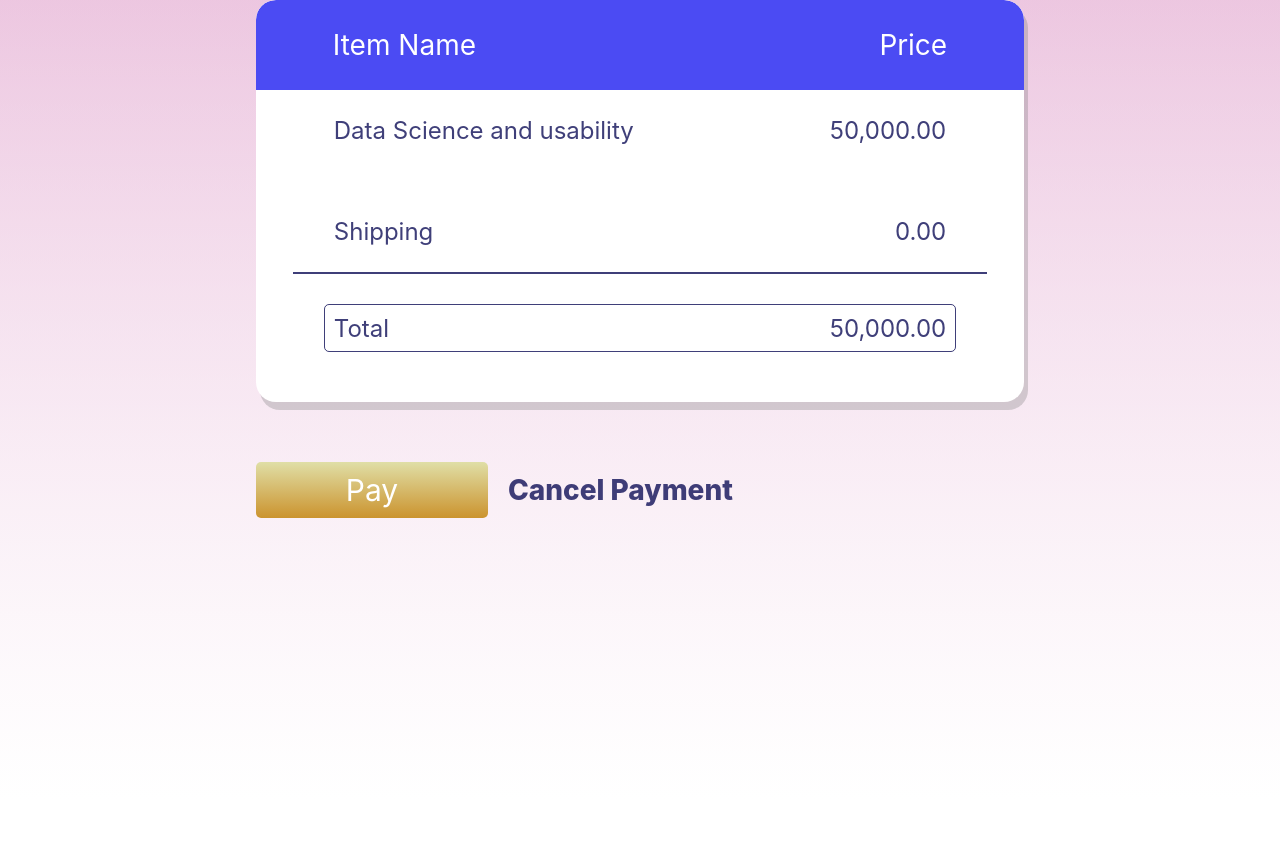
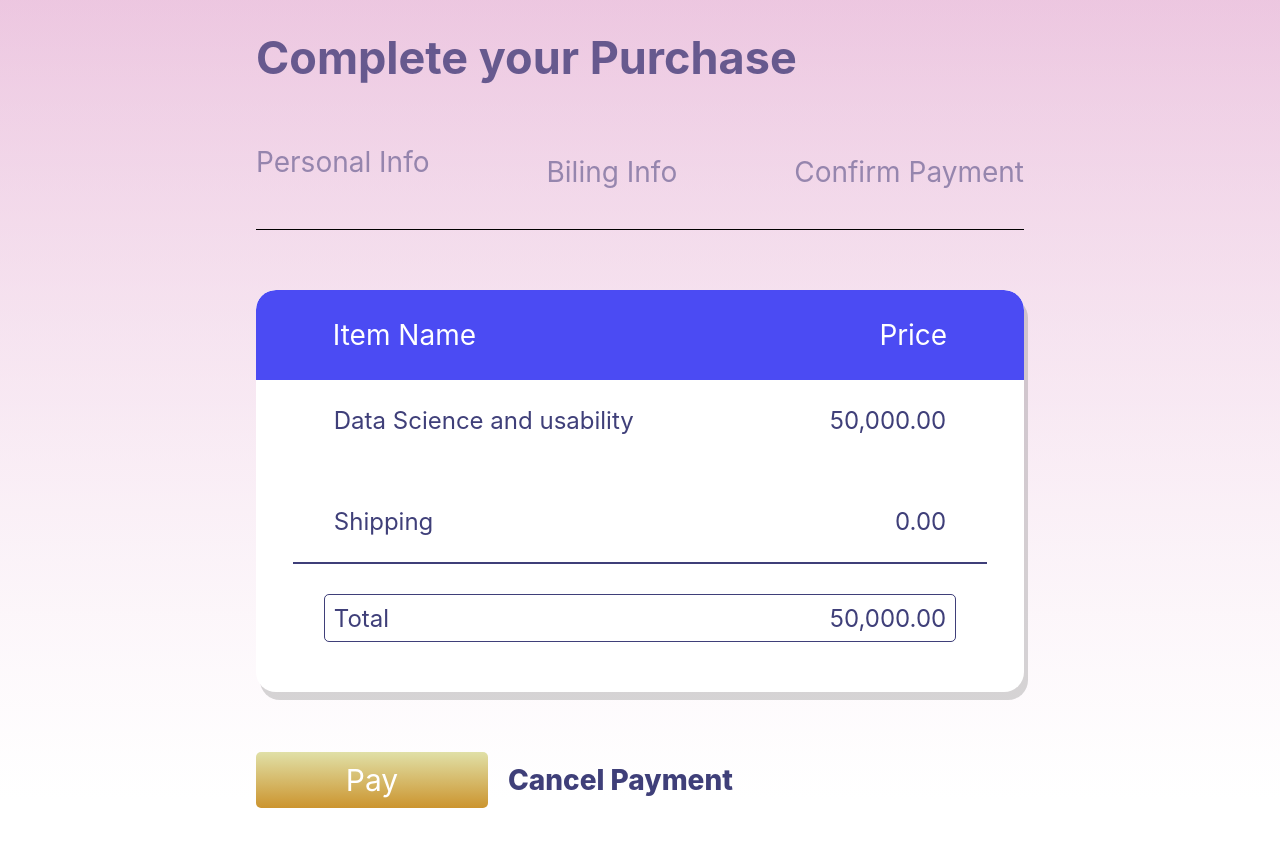
Before and after one commit to Fatimah019/iquetest, a React (Create React App) app: page /confirm-payment in a window 1280 px wide. Shown: the top 846 px of the page. Before the commit the page ends 800 px from the top, so only its background shows below. Built offline with nearby package versions, Linux system fonts and the light colour scheme.

Commit message:
menu added

```diff
--- a/src/Components/BillingInfo/index.js
+++ b/src/Components/BillingInfo/index.js
@@ -1,10 +1,12 @@
 import React, { Component } from "react";
 import { Link } from "react-router-dom";
+import Menu from "../Menu";
 
 export default class PageTwo extends Component {
   render() {
     return (
       <div>
+        <Menu />
         <form className="billing-form">
           <label>
             <p>
--- a/src/Components/ConfirmPayment/index.js
+++ b/src/Components/ConfirmPayment/index.js
@@ -1,10 +1,11 @@
 import React, { Component } from "react";
 import { Link } from "react-router-dom";
-
+import Menu from "../Menu";
 export default class PageThree extends Component {
   render() {
     return (
       <div className="taskone-pg-three">
+        <Menu />
         <table>
           <thead>
             <div className="flex space-between thead">
--- a/src/Components/PersonalInfo/index.js
+++ b/src/Components/PersonalInfo/index.js
@@ -1,10 +1,12 @@
 import React from "react";
 import { Link } from "react-router-dom";
+import Menu from "../Menu";
 
 class TaskOne extends React.Component {
   render() {
     return (
       <div className="justify-content-center align-center">
+        <Menu />
         <div className="task-one-pg-1">
           <form>
             <div>
```
